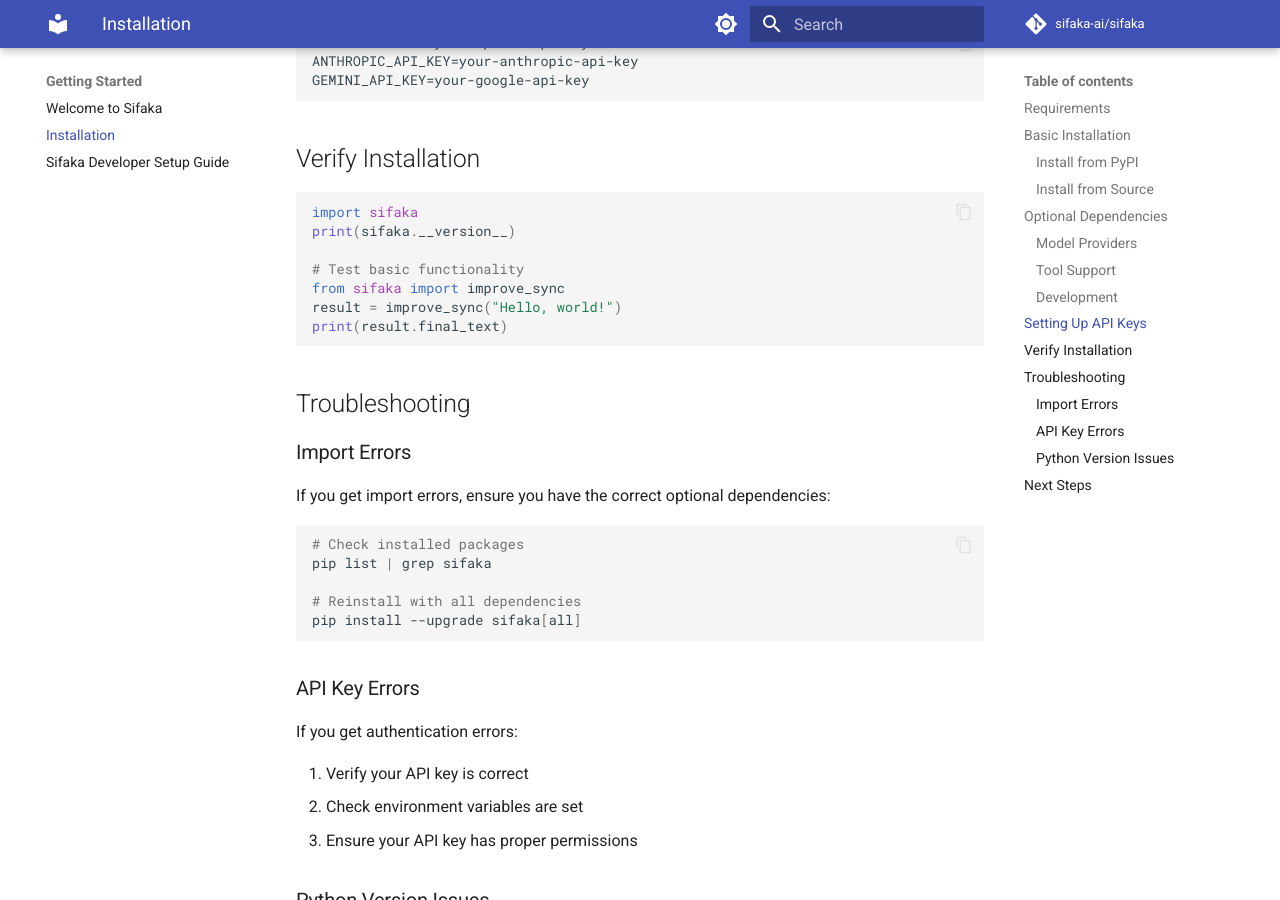
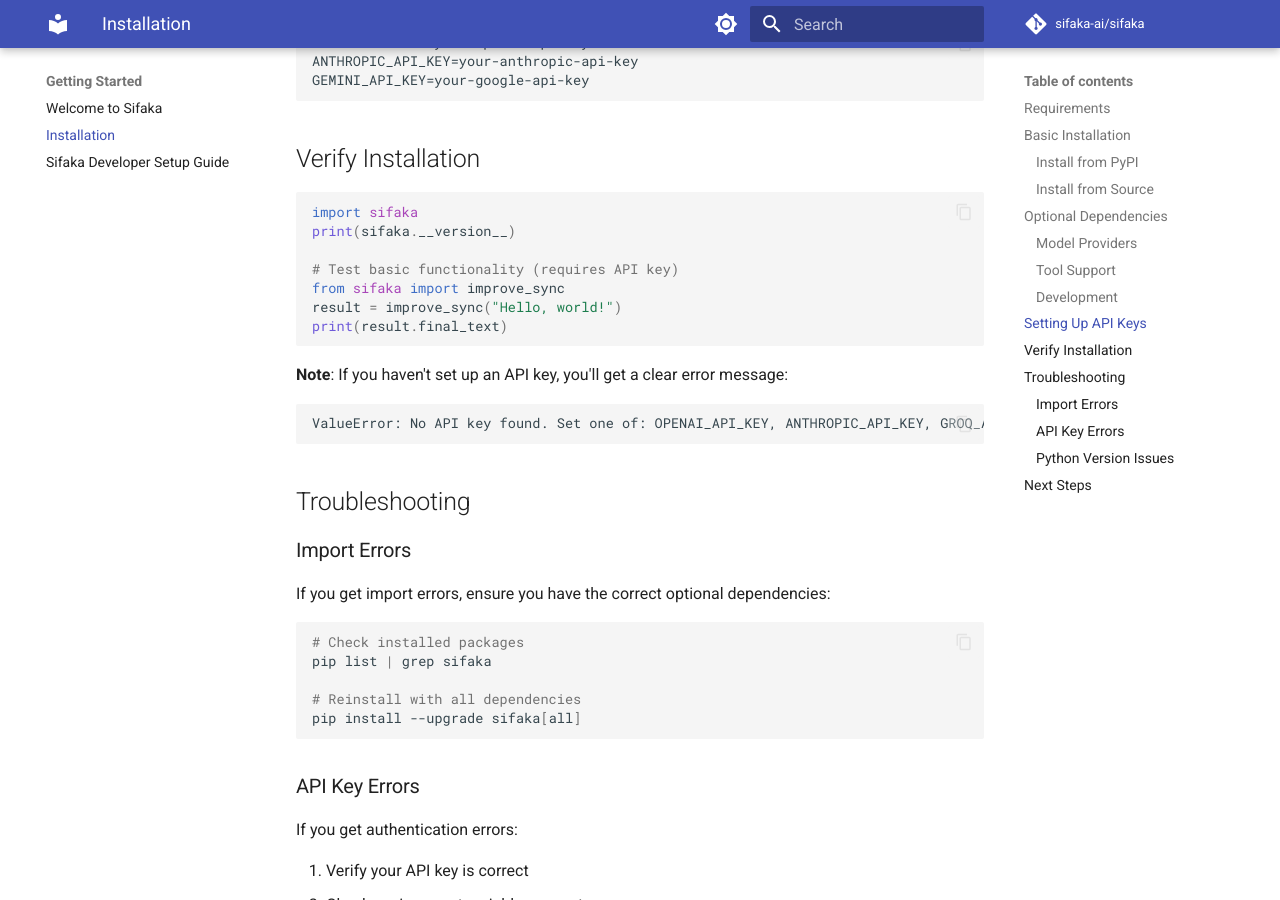
Before and after one commit to sifaka-ai/sifaka, an MkDocs documentation site: the page built from docs/installation.md, in a window 1280 px wide and 900 px high, scrolled down 1984 px. Built offline with MkDocs 1.6.1 and Material for MkDocs 9.7.7, drawn with Linux system fonts in a browser that asks for light colours; comment, search, counter and statistics services are not loaded.

Commit message:
Improve README with clear API key setup instructions
- Add prominent API key setup section before Quick Start example
- Show all supported providers (OpenAI, Anthropic, Gemini, Groq)
- Include .env file example for easier setup
- Add note about error message in installation docs

This makes it immediately clear that an API key is required,
preventing confusion when first trying Sifaka.

````diff
--- a/docs/installation.md
+++ b/docs/installation.md
@@ -98,10 +98,15 @@ GEMINI_API_KEY=your-google-api-key
 import sifaka
 print(sifaka.__version__)
 
-# Test basic functionality
+# Test basic functionality (requires API key)
 from sifaka import improve_sync
 result = improve_sync("Hello, world!")
 print(result.final_text)
+```
+
+**Note**: If you haven't set up an API key, you'll get a clear error message:
+```
+ValueError: No API key found. Set one of: OPENAI_API_KEY, ANTHROPIC_API_KEY, GROQ_API_KEY, GEMINI_API_KEY
 ```
 
 ## Troubleshooting
````
Also changed, not shown: README.md (+21 -0 lines), 1 other file.
